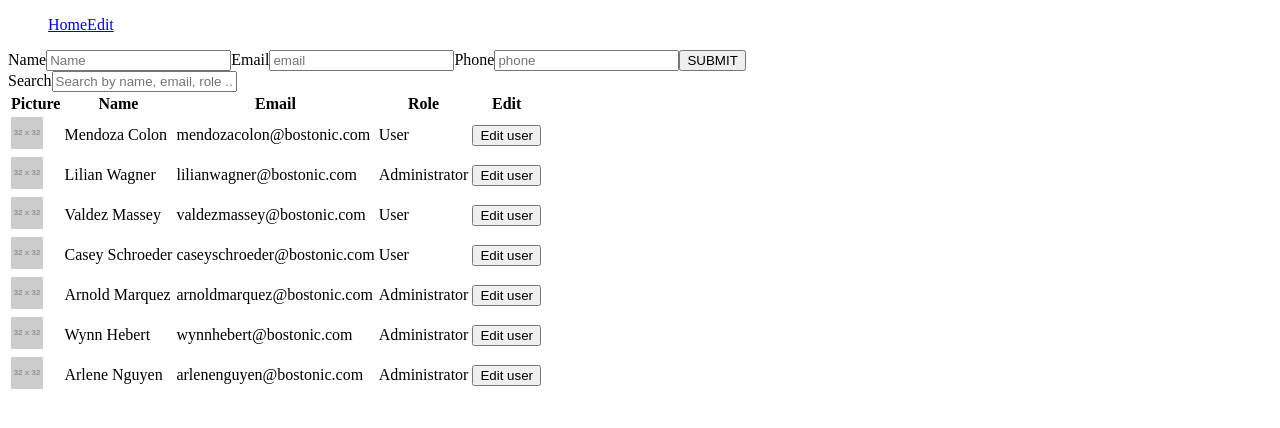
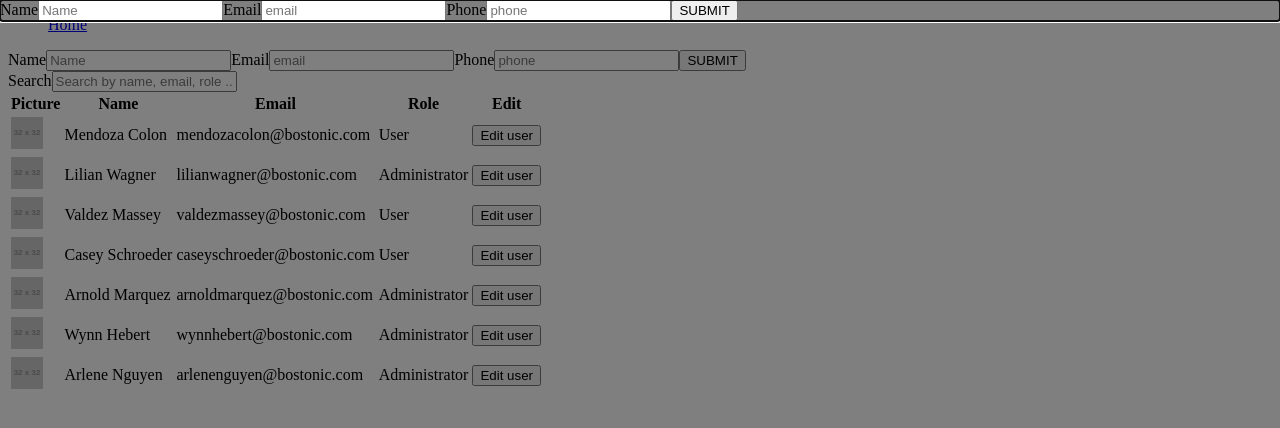
Before and after one commit to dinotudor/modals-and-filter, a React (Create React App) app: page / in a window 1280 px wide. Shown: the top 428 px of the page. Built offline with nearby package versions, Linux system fonts and the light colour scheme.

Commit message:
WIP implement Add as modal

```diff
--- a/package.json
+++ b/package.json
@@ -4,6 +4,7 @@
   "private": true,
   "dependencies": {
     "@material-ui/core": "^4.2.1",
+    "@material-ui/styles": "^4.2.1",
     "formik": "^1.5.8",
     "prop-types": "^15.7.2",
     "react": "^16.8.6",
--- a/src/App.js
+++ b/src/App.js
@@ -4,8 +4,8 @@ import { BrowserRouter, Route, Switch } from 'react-router-dom';
 import Navbar from './components/Navbar'
 import Home from './components/Home'
 //import Add from './components/Add'
-import Edit from './components/Edit'
 import AddUser from './components/AddUser'
+import Add2 from './components/Add2'
 //import usersData from './assets/users.json'
 
 
@@ -16,7 +16,7 @@ function App() {
       <Switch>
         <Route path="/" exact component={Home} />
         <Route path="/AddUser" component={AddUser} />
-        <Route path="/edit" component={Edit} />
+        <Route path="/Add2" component={Add2} />
       </Switch>
     </BrowserRouter>
   );
--- /dev/null
+++ b/src/components/Add2.js
@@ -0,0 +1,57 @@
+import React, {Component} from 'react'
+import Modal from '@material-ui/core/Modal'
+
+class Add2 extends Component {
+  constructor(props){
+    super(props);
+
+    this.state = {
+      _id: '',
+      picture: "http://placehold.it/32x32",
+      name: '',
+      email: '',
+      phone: '',
+      role: 'user',
+      open: true,
+    }
+}
+
+
+  handleFormSubmit = (event) => {
+    event.preventDefault();
+    let { name, value } = event.target;
+    this.setState( { [name]: value } );
+    this.props.addUser(this.state);
+    this.setState({ open : false })
+  }
+
+  handleChange(event) {
+    event.preventDefault();
+    let { name, value } = event.target;
+    this.setState( { [name]: value } );
+  }
+  render(){
+
+  return (
+    <Modal open={this.state.open}>
+        <div>
+          <form onSubmit={this.handleFormSubmit}>
+          <label>Name</label>
+          <input type="text" name="name" placeholder="Name" onChange={(e) => this.handleChange(e)} value={this.state.name} required />
+
+          <label>Email</label>
+          <input type="email" name="email" placeholder="email" onChange={(e) => this.handleChange(e)} value={this.state.email} required />
+
+          <label>Phone</label>
+          <input type="text" name="phone" placeholder="phone" onChange={(e) => this.handleChange(e)} value={this.state.phone}  />
+
+          <button type="submit" >SUBMIT</button>
+
+          </form>
+        </div>
+      </Modal>
+    )
+  }
+}
+
+export default Add2
--- a/src/components/Edit.js
+++ /dev/null
@@ -1,9 +0,0 @@
-import React from 'react'
-
-export default function Edit() {
-  return (
-    <div>
-      <h1>EDIT</h1>
-    </div>
-  )
-}
--- a/src/components/Home.js
+++ b/src/components/Home.js
@@ -2,7 +2,9 @@ import React, { Component } from 'react'
 import usersData from './../assets/users.json'
 import EditUser from './EditUser'
 import AddUser from './AddUser'
-import Modal from '@material-ui/core/Modal';
+import Modal from '@material-ui/core/Modal'
+//TEST
+import Add2 from './Add2'
 
 const style = {
   background: 'pink',
@@ -68,6 +70,7 @@ export default class Home extends Component {
     return(
       <div>
         <AddUser addUser={this.addUserHandler}/>
+        <Add2 addUser={this.addUserHandler} closeModal={this.handleClose} to="/Add2">Add2</Add2>
         <label>Search</label>
             <input
               className="input"
--- a/src/components/Navbar.js
+++ b/src/components/Navbar.js
@@ -7,7 +7,7 @@ export default function Navbar() {
       <nav>
         <ul>
           <Link to="/">Home</Link>
-          <Link to="/edit">Edit</Link>
+          {/* <Link to="/edit">Edit</Link> */}
           {/* <Link to="/AddUser">New User</Link> */}
         </ul>
       </nav>
```
